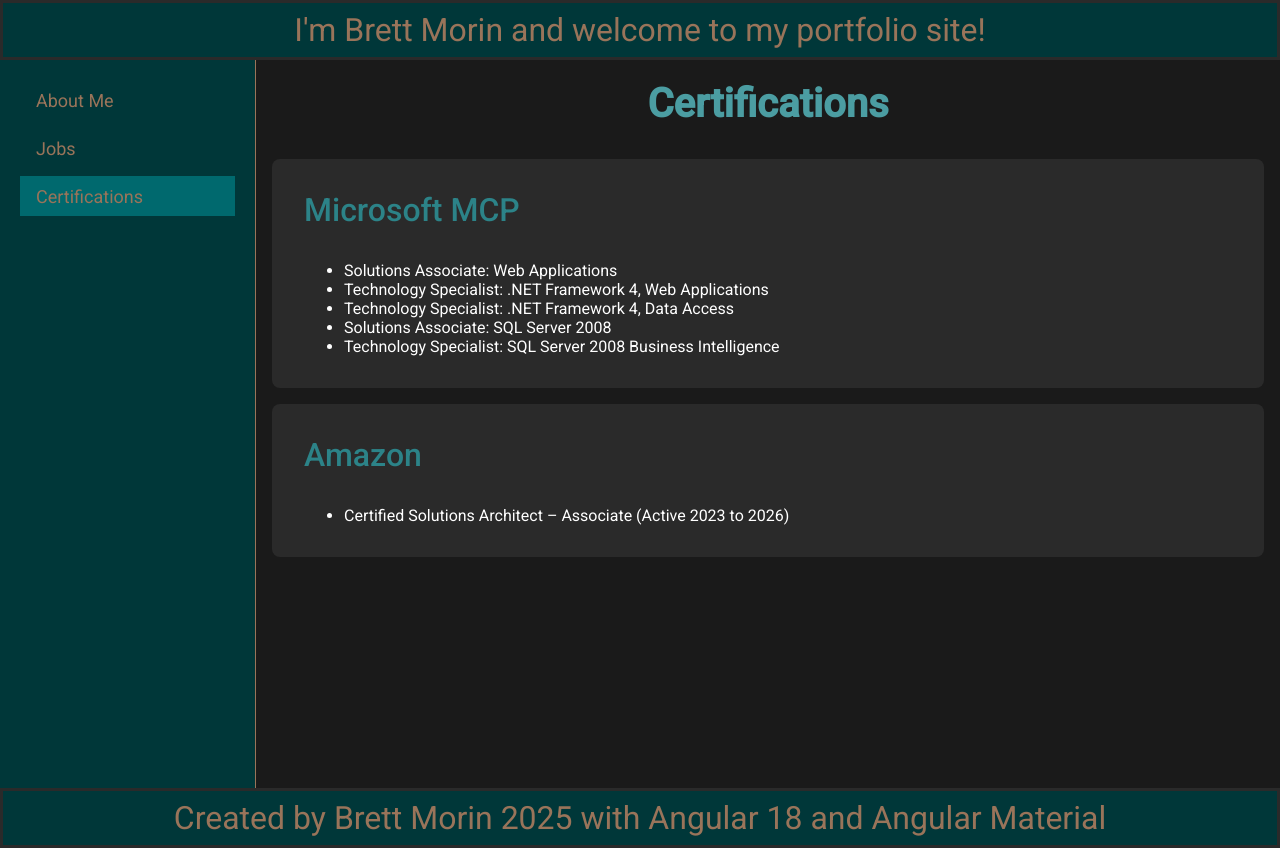
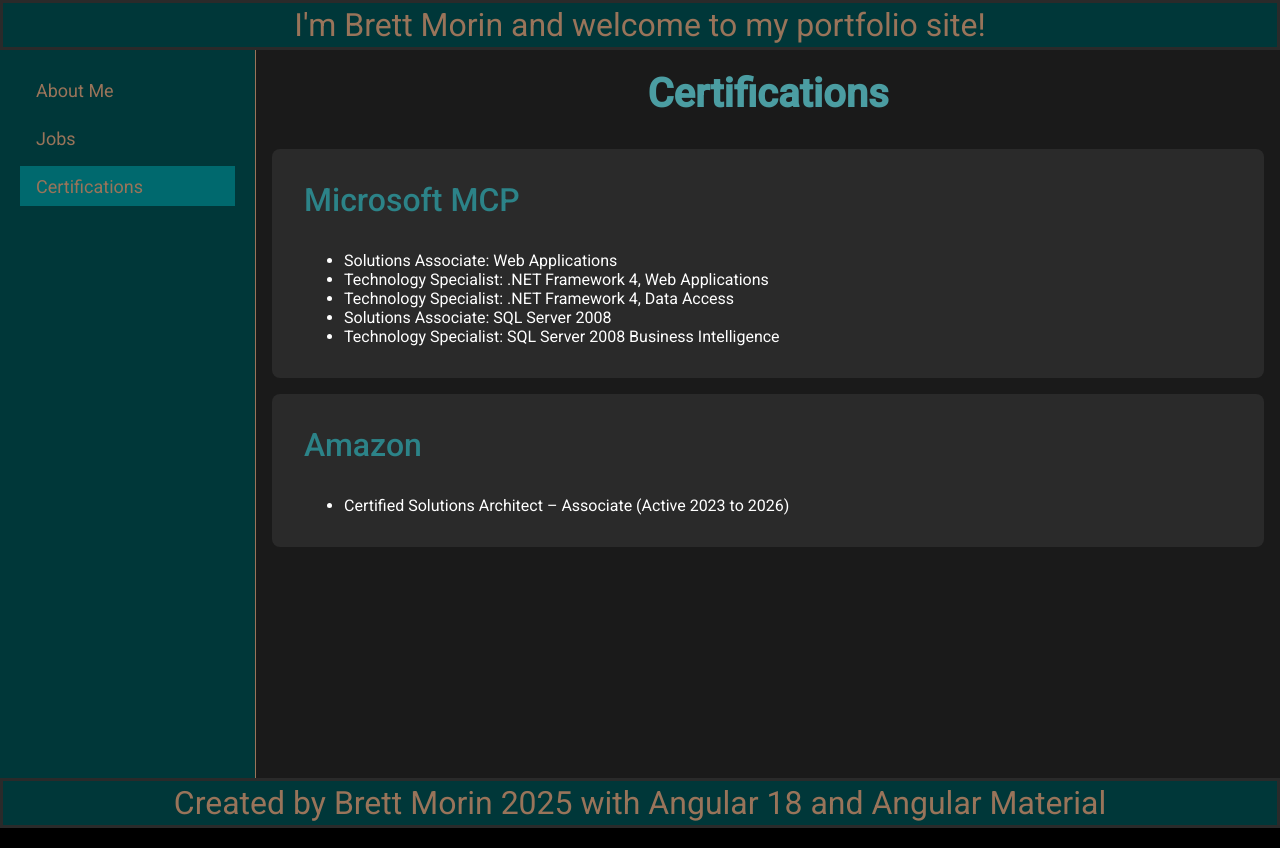
Before and after one commit to djangojazz/PortfolioSite, an Angular app in the folder portfolio-site/: page /certifications in a window 1280 px wide. Built offline with nearby package versions, Linux system fonts and the light colour scheme.

Commit message:
Updated horizontal bar

```diff
--- a/portfolio-site/src/app/components/HorizontalBar/horizontalbar.component.html
+++ b/portfolio-site/src/app/components/HorizontalBar/horizontalbar.component.html
@@ -1,3 +1,3 @@
-<mat-toolbar class="setting">
+<mat-toolbar class="horizontal-setting">
   <span>{{title}}</span>
 </mat-toolbar>
--- a/portfolio-site/src/styles.scss
+++ b/portfolio-site/src/styles.scss
@@ -19,7 +19,7 @@ html {
   @include mat.button-theme(theme.$dark-theme);
 }
 
-html, body { height: 100%; }
+html, body { height: 100%; background-color: black; }
 body { margin: 0; font-family: Roboto, "Helvetica Neue", sans-serif; }
 
 h1 {
@@ -71,8 +71,8 @@ mat-card {
   border: 10px solid $tan;
 }
 
-.setting {
-  height: 60px;
+.horizontal-setting {
+  height: 50px;
   background-color: $veryDarkTeal;
   color: $tan;
   justify-content: center;
```
